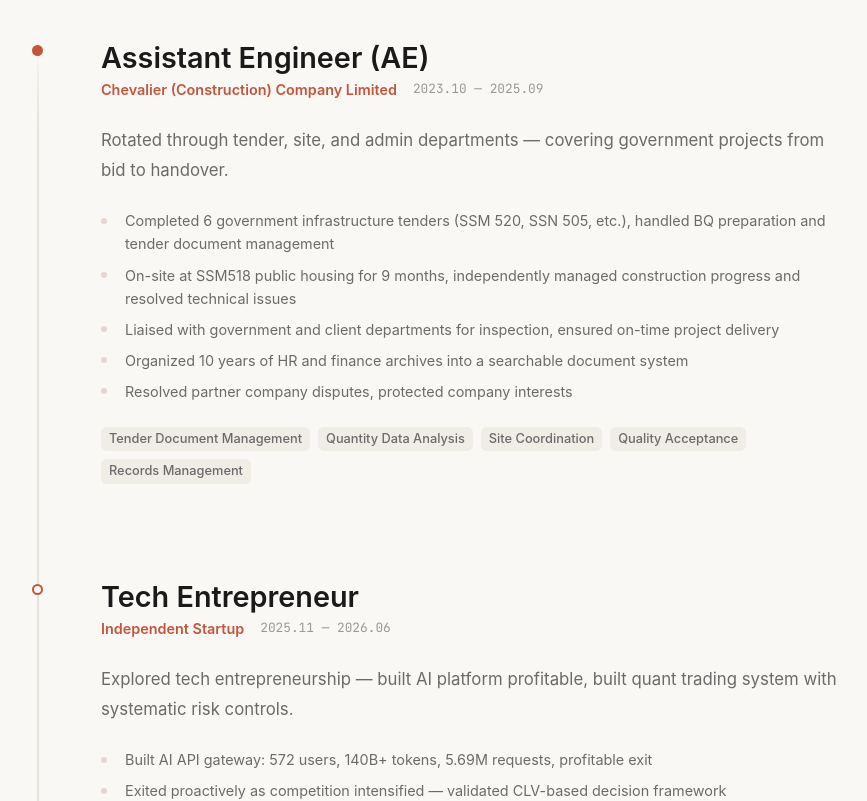
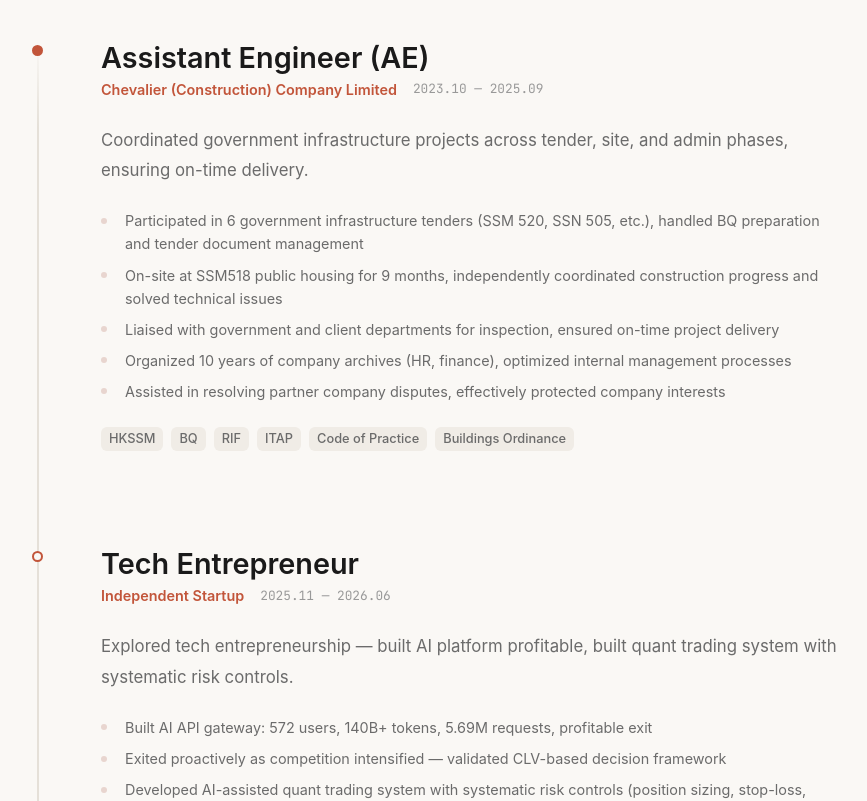
Before and after one commit to entropy66/portfolio, a React (Vite) app: page / in a window 1280 px wide. Shown: the part 2720-3521 px from the top of the page, without its empty margins (203-1070 px from the left). Built offline with nearby package versions, Linux system fonts and the light colour scheme.

Commit message:
revert: restore Chevalier experience to original version

```diff
--- a/src/i18n/en.ts
+++ b/src/i18n/en.ts
@@ -111,15 +111,15 @@ const en = {
       company: 'Chevalier (Construction) Company Limited',
       role: 'Assistant Engineer (AE)',
       period: '2023.10 — 2025.09',
-      description: 'Rotated through tender, site, and admin departments — covering government projects from bid to handover.',
-      highlights: [
-              'Completed 6 government infrastructure tenders (SSM 520, SSN 505, etc.), handled BQ preparation and tender document management',
-              'On-site at SSM518 public housing for 9 months, independently managed construction progress and resolved technical issues',
+      description: 'Coordinated government infrastructure projects across tender, site, and admin phases, ensuring on-time delivery.',
+            highlights: [
+              'Participated in 6 government infrastructure tenders (SSM 520, SSN 505, etc.), handled BQ preparation and tender document management',
+              'On-site at SSM518 public housing for 9 months, independently coordinated construction progress and solved technical issues',
               'Liaised with government and client departments for inspection, ensured on-time project delivery',
-              'Organized 10 years of HR and finance archives into a searchable document system',
-              'Resolved partner company disputes, protected company interests',
+              'Organized 10 years of company archives (HR, finance), optimized internal management processes',
+              'Assisted in resolving partner company disputes, effectively protected company interests',
             ],
-      technologies: ['Tender Document Management', 'Quantity Data Analysis', 'Site Coordination', 'Quality Acceptance', 'Records Management'],
+            technologies: ['HKSSM', 'BQ', 'RIF', 'ITAP', 'Code of Practice', 'Buildings Ordinance'],
     },
     {
       id: 'exp-2',
--- a/src/i18n/zh-CN.ts
+++ b/src/i18n/zh-CN.ts
@@ -111,15 +111,15 @@ const zhCN = {
       company: 'Chevalier (Construction) Company Limited',
       role: '助理工程师（AE）',
       period: '2023.10 — 2025.09',
-      description: '轮岗招标、现场、行政三个部门，覆盖政府项目从投标到验收全流程。',
-      highlights: [
-              '完成 6 个政府基建项目投标（SSM 520、SSN 505 等），负责 BQ 编制与招标文件管理',
-              '驻场 SSM518 公屋项目 9 个月，独立协调施工进度、解决技术问题',
-              '对接政府部门与客户完成验收，确保项目按期交付',
-              '整理公司 10 年人事与财务档案，建立可检索的文件管理体系',
-              '协调合作公司纠纷，有效维护公司利益',
+      description: '协调政府基建项目招标、施工、行政三个阶段，确保按时交付。',
+            highlights: [
+              '参与 6 个政府基建项目招标（SSM 520、SSN 505 等），负责 BQ 制作和招标文件管理',
+              '驻场 SSM518 公屋项目 9 个月，独立协调施工进度并解决技术问题',
+              '对接政府部门和客户进行验收，确保项目按时交付',
+              '整理公司 10 年档案（人事、财务），优化内部管理流程',
+              '协助解决合作公司纠纷，有效保护公司利益',
             ],
-      technologies: ['招标文件管理', '工程量数据整理', '现场协调', '质量验收', '档案管理'],
+            technologies: ['HKSSM', 'BQ', 'RIF', 'ITAP', 'Code of Practice', 'Buildings Ordinance'],
     },
     {
       id: 'exp-2',
--- a/src/i18n/zh-TW.ts
+++ b/src/i18n/zh-TW.ts
@@ -111,15 +111,15 @@ const zhTW = {
       company: 'Chevalier (Construction) Company Limited',
       role: '助理工程師（AE）',
       period: '2023.10 — 2025.09',
-      description: '輪崗招標、現場、行政三個部門，覆蓋政府項目從投標到驗收全流程。',
-      highlights: [
-        '完成 6 個政府基建項目投標（SSM 520、SSN 505 等），負責 BQ 編製與招標文件管理',
-        '駐場 SSM518 公屋項目 9 個月，獨立協調施工進度、解決技術問題',
-        '對接政府部門與客戶完成驗收，確保項目按期交付',
-        '整理公司 10 年人事與財務檔案，建立可檢索的文件管理體系',
-        '協調合作公司糾紛，有效維護公司利益',
-      ],
-      technologies: ['招標文件管理', '工程量數據整理', '現場協調', '質量驗收', '檔案管理'],
+      description: '協調政府基建項目招標、施工、行政三個階段，確保按時交付。',
+            highlights: [
+              '參與 6 個政府基建項目招標（SSM 520、SSN 505 等），負責 BQ 製作和招標文件管理',
+              '駐場 SSM518 公屋項目 9 個月，獨立協調施工進度並解決技術問題',
+              '對接政府部門和客戶進行驗收，確保項目按時交付',
+              '整理公司 10 年檔案（人事、財務），優化內部管理流程',
+              '協助解決合作公司糾紛，有效保護公司利益',
+            ],
+            technologies: ['HKSSM', 'BQ', 'RIF', 'ITAP', 'Code of Practice', 'Buildings Ordinance'],
     },
     {
       id: 'exp-2',
```
